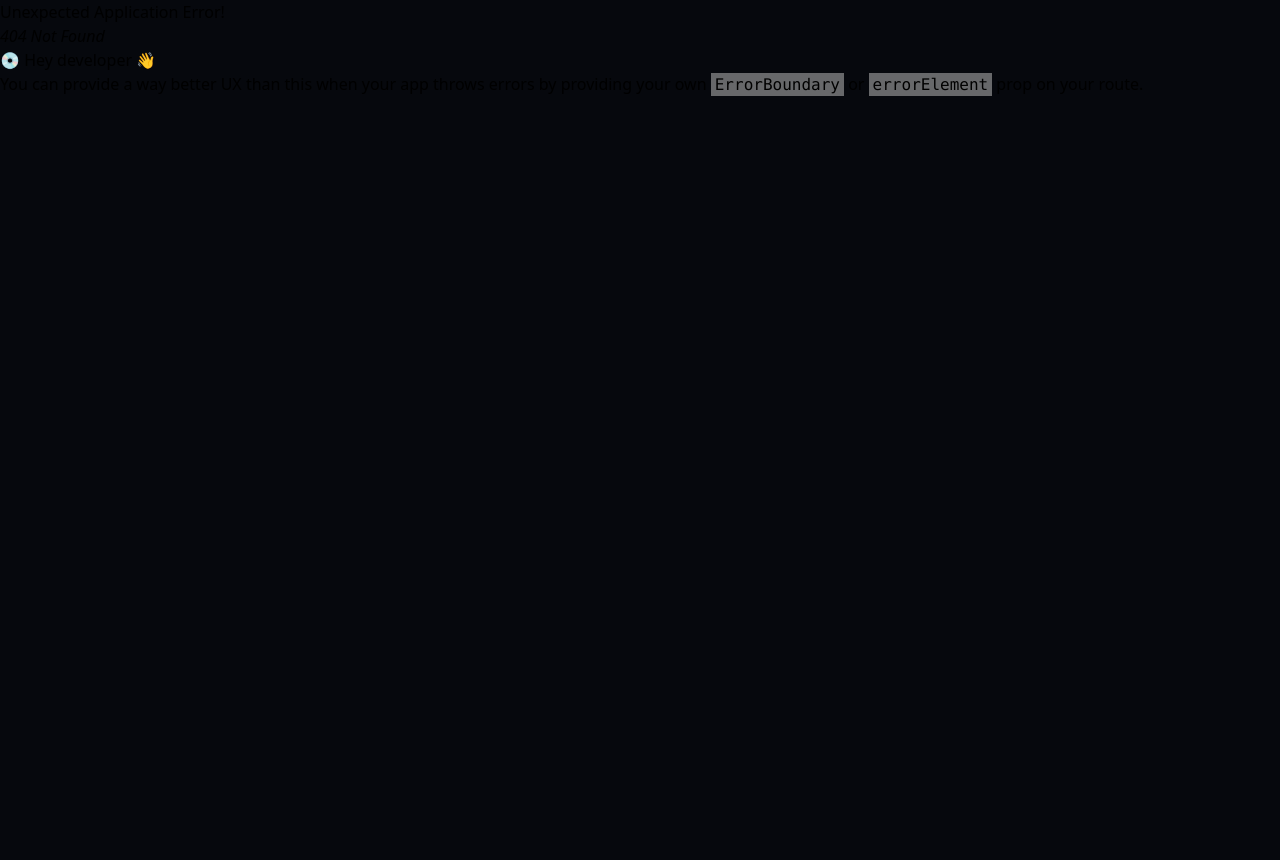
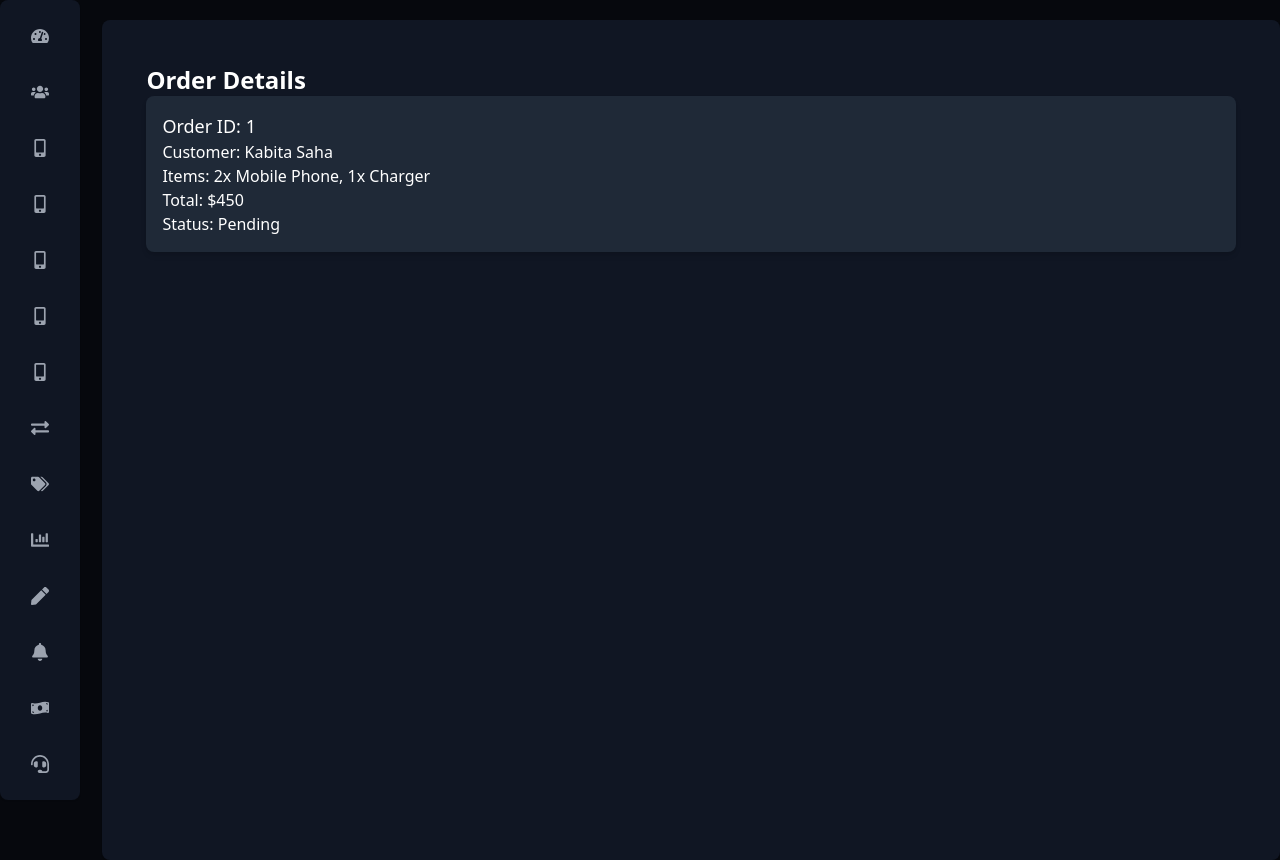
Before and after one commit to coderBelal/e-com-gadget, a React (Vite) app: page /dashboard/order-pending/order/1 in a window 1280 px wide. Before the commit this address had no page. Before the commit the page ends 800 px from the top, so only its background shows below. Built offline with nearby package versions, Linux system fonts and the light colour scheme.

Commit message:
Add files via upload

```diff
--- a/src/components/CardSlider.jsx
+++ b/src/components/CardSlider.jsx
@@ -5,6 +5,7 @@ import { Link } from "react-router-dom"; // Import Link from react-router-dom
 import { CartContext } from "./context/CartContext";
 import { useNotification } from "./context/NotificationContext";
 import { IoIosArrowForward } from 'react-icons/io';
+import { TiShoppingCart } from "react-icons/ti";
 const ProductList = () => {
   const products = [
     {
@@ -161,11 +162,14 @@ const ProductList = () => {
             ${product.price.toFixed(2)}
           </p>
         <Link to={`checkout/${product.id}`}>
-  <button className="px-4 py-2 gradient-bg text-white text-sm font-semibold rounded-full shadow-md hover:shadow-lg transition-all transform hover:scale-105 flex items-center justify-center gap-2 relative">
+                 <button className="px-4 hidden py-2 gradient-bg text-white  text-sm font-semibold rounded-full shadow-md hover:shadow-lg transition-all transform hover:scale-105 lg:flex items-center justify-center gap-2 relative">
                    Buy Now
                    <span className="absolute right-0 top-1/2 transform -translate-y-1/2 opacity-0 group-hover:opacity-100 transition-all">
                      <IoIosArrowForward size={20} className="text-white" />
                    </span>
+                 </button>
+                 <button className="px-4  lg:hidden  py-2 gradient-bg text-white  text-sm font-semibold rounded-full shadow-md hover:shadow-lg transition-all transform hover:scale-105   items-center justify-center gap-2 relative">
+                  <TiShoppingCart size={20} />
                  </button>
                </Link>
 
--- a/src/components/Product.jsx
+++ b/src/components/Product.jsx
@@ -4,7 +4,7 @@ import { Link } from "react-router-dom";
 import { CartContext } from "./context/CartContext";
 import { useNotification } from "./context/NotificationContext";
 import { IoIosArrowForward } from "react-icons/io";
-
+import { TiShoppingCart } from "react-icons/ti";
 const Product = () => {
   const products = [
     {
@@ -131,11 +131,14 @@ const Product = () => {
               </p>
 
               <Link to={`checkout/${product.id}`}>
-                <button className="px-4 py-2 gradient-bg text-white  text-sm font-semibold rounded-full shadow-md hover:shadow-lg transition-all transform hover:scale-105 flex items-center justify-center gap-2 relative">
+                <button className="px-4 hidden py-2 gradient-bg text-white  text-sm font-semibold rounded-full shadow-md hover:shadow-lg transition-all transform hover:scale-105 lg:flex items-center justify-center gap-2 relative">
                   Buy Now
                   <span className="absolute right-0 top-1/2 transform -translate-y-1/2 opacity-0 group-hover:opacity-100 transition-all">
                     <IoIosArrowForward size={20} className="text-white" />
                   </span>
+                </button>
+                <button className="px-4  lg:hidden  py-2 gradient-bg text-white  text-sm font-semibold rounded-full shadow-md hover:shadow-lg transition-all transform hover:scale-105   items-center justify-center gap-2 relative">
+                 <TiShoppingCart size={20} />
                 </button>
               </Link>
             </div>
--- /dev/null
+++ b/src/components/pages/Dashboard/OrderDetails.jsx
@@ -0,0 +1,49 @@
+import React from "react";
+import { useParams } from "react-router-dom";
+
+const OrderDetails = () => {
+  const { OrderId } = useParams();
+  const data = [
+    {
+      id: 1,
+      customer: "Kabita Saha",
+      items: "2x Mobile Phone, 1x Charger",
+      total: "$450",
+      status: "Pending",
+    },
+    {
+      id: 2,
+      customer: "John Doe",
+      items: "1x Laptop, 1x Mouse",
+      total: "$1200",
+      status: "Pending",
+    },
+    {
+      id: 3,
+      customer: "Jane Smith",
+      items: "1x Headphone",
+      total: "$50",
+      status: "Pending",
+    },
+  ];
+  const order = data.find((p) => p.id === parseInt(OrderId));
+
+  if (!order) {
+    return <div className="min-h-screen p-6">Order not found</div>;
+  }
+
+  return (
+    <div className="min-h-screen p-6">
+      <h1 className="text-2xl text-white font-semibold">Order Details</h1>
+      <div className="bg-gray-800 p-4 rounded-lg shadow-md">
+        <h2 className="text-white text-lg">Order ID: {order.id}</h2>
+        <p className="text-white">Customer: {order.customer}</p>
+        <p className="text-white">Items: {order.items}</p>
+        <p className="text-white">Total: {order.total}</p>
+        <p className="text-white">Status: {order.status}</p>
+      </div>
+    </div>
+  );
+};
+
+export default OrderDetails;
--- a/src/components/pages/Dashboard/OrderPending.jsx
+++ b/src/components/pages/Dashboard/OrderPending.jsx
@@ -1,4 +1,5 @@
 import React, { useState } from "react";
+import { Link } from "react-router-dom";
 
 const OrderPending = () => {
   const [orders, setOrders] = useState([
@@ -34,54 +35,31 @@ const OrderPending = () => {
   };
 
   return (
-    <div className="   min-h-screen">
-      <h1 className="text-2xl   text-white font-semibold  ">Pending Orders</h1>
-      <div className=" shadow-md rounded-lg overflow-hidden">
+    <div className="min-h-screen">
+      <h1 className="text-2xl text-white font-semibold">Pending Orders</h1>
+      <div className="shadow-md rounded-lg overflow-hidden">
         <table className="min-w-full table-auto">
-          <thead className="   hover:bg-gray-700">
+          <thead className="hover:bg-gray-700">
             <tr>
-              <th className="px-6 py-3 text-left text-sm font-medium  text-white">
-                Order ID
-              </th>
-              <th className="px-6 py-3 text-left text-sm font-medium  text-white">
-                Customer
-              </th>
-              <th className="px-6 py-3 text-left text-sm font-medium  text-white">
-                Items
-              </th>
-              <th className="px-6 py-3 text-left text-sm font-medium  text-white">
-                Total
-              </th>
-              <th className="px-6 py-3 text-left text-sm font-medium  text-white">
-                Status
-              </th>
-              <th className="px-6 py-3 text-center text-sm font-medium text-white">
-                Action
-              </th>
+              <th className="px-6 py-3 text-left text-sm font-medium text-white">Order ID</th>
+              <th className="px-6 py-3 text-left text-sm font-medium text-white">Customer</th>
+              <th className="px-6 py-3 text-left text-sm font-medium text-white">Items</th>
+              <th className="px-6 py-3 text-left text-sm font-medium text-white">Total</th>
+              <th className="px-6 py-3 text-left text-sm font-medium text-white">Status</th>
+              <th className="px-6 py-3 text-center text-sm font-medium text-white">Action</th>
             </tr>
           </thead>
           <tbody>
             {orders.map((order) => (
-              <tr
-                key={order.id}
-                className="  hover:bg-gray-700 transition-colors  duration-200"
-              >
-                <td className="px-6 py-4 text-sm   text-white">{order.id}</td>
-                <td className="px-6 py-4 text-sm  text-white">
-                  {order.customer}
-                </td>
-                <td className="px-6 py-4 text-sm  text-white">
-                  {order.items}
-                </td>
-                <td className="px-6 py-4 text-sm  text-white">
-                  {order.total}
-                </td>
-                <td className="px-6 py-4 text-sm  text-white">
+              <tr key={order.id} className="hover:bg-gray-700 transition-colors duration-200">
+                <td className="px-6 py-4 text-sm text-white">{order.id}</td>
+                <td className="px-6 py-4 text-sm text-white">{order.customer}</td>
+                <td className="px-6 py-4 text-sm text-white">{order.items}</td>
+                <td className="px-6 py-4 text-sm text-white">{order.total}</td>
+                <td className="px-6 py-4 text-sm text-white">
                   <span
                     className={`py-1 px-3 rounded-lg text-white ${
-                      order.status === "Pending"
-                        ? "bg-yellow-500"
-                        : "bg-green-500"
+                      order.status === "Pending" ? "bg-yellow-500" : "bg-green-500"
                     }`}
                   >
                     {order.status}
@@ -96,6 +74,11 @@ const OrderPending = () => {
                       Mark as Completed
                     </button>
                   )}
+                  <Link to={`/dashboard/order-pending/order/${order.id}`}>
+                    <button className="bg-blue-500 hover:bg-blue-600 text-white px-4 py-2 rounded-lg text-sm">
+                      Details
+                    </button>
+                  </Link>
                 </td>
               </tr>
             ))}
--- a/src/components/pages/Dashboard/OrdersCompleted.jsx
+++ b/src/components/pages/Dashboard/OrdersCompleted.jsx
@@ -1,3 +1,5 @@
+import { Link } from "react-router-dom";
+
 
 const OrdersCompleted = () => {
   const completedOrders = [
@@ -65,9 +67,15 @@ const OrdersCompleted = () => {
                   {order.total}
                 </td>
                 <td className="px-6 py-4 text-sm  text-white">{order.date}</td>
+                <Link to={`/dashboard/order-pending/order/${order.id}`}>
+                    <button className="bg-blue-500 hover:bg-blue-600 text-white px-4 py-2 rounded-lg text-sm">
+                      Details
+                    </button>
+                  </Link>
               </tr>
             ))}
           </tbody>
+
         </table>
       </div>
     </div>
```
Also changed, not shown: src/routes.jsx/routes.jsx (+10 -3 lines). Lines whose indentation alone changed are shown as unchanged.
